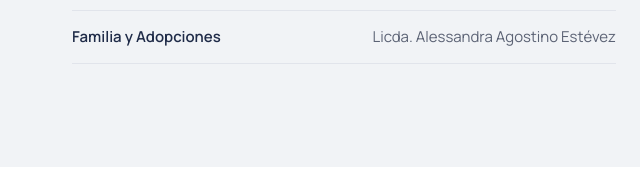
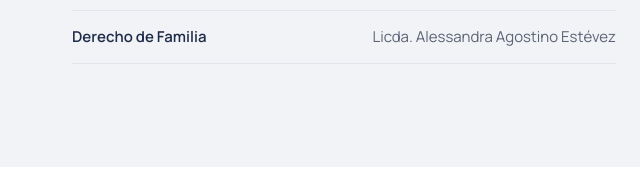
Before and after one commit to Jonathanperaltapena/ESLA-pagina-web, a plain HTML site: page index.html in a window 1280 px wide. Shown: the part 11551-11741 px from the top of the page, 0-640 px from the left. Drawn offline with Linux system fonts and the light colour scheme.

Commit message:
Responsables por área: Derecho de Familia, Licda. Alessandra Agostino Estévez
Co-Authored-By: Claude Opus 5.5 <noreply@anthropic.com>
Claude-Session: https://claude.ai/code/session_0182sjA5TFZt5oNGRahTAd8o

```diff
--- a/index.html
+++ b/index.html
@@ -954,7 +954,7 @@ footer strong { color: #FFFFFF; font-weight: 600; }
         <li><span><span lang="es">Dirección de Litigios · Litigación y Arbitraje</span><span lang="en">Head of Litigation and Arbitration</span></span><span>Lic. Jonathan Abel Peralta Peña</span></li>
         <li><span><span lang="es">Cobros y Recuperación</span><span lang="en">Debt Collection</span></span><span>Lic. Jonathan Abel Peralta Peña<br>Lic. Noa Penier Peña Gómez</span></li>
         <li><span><span lang="es">Servicios Notariales</span><span lang="en">Notarial Services</span></span><span>Lic. Jonathan Abel Peralta Peña</span></li>
-        <li><span><span lang="es">Familia y Adopciones</span><span lang="en">Family Law and Adoptions</span></span><span>Licda. Alessandra Agostino Estévez</span></li>
+        <li><span><span lang="es">Derecho de Familia</span><span lang="en">Family Law</span></span><span>Licda. Alessandra Agostino Estévez</span></li>
     </ul>
 
   </div>
```
